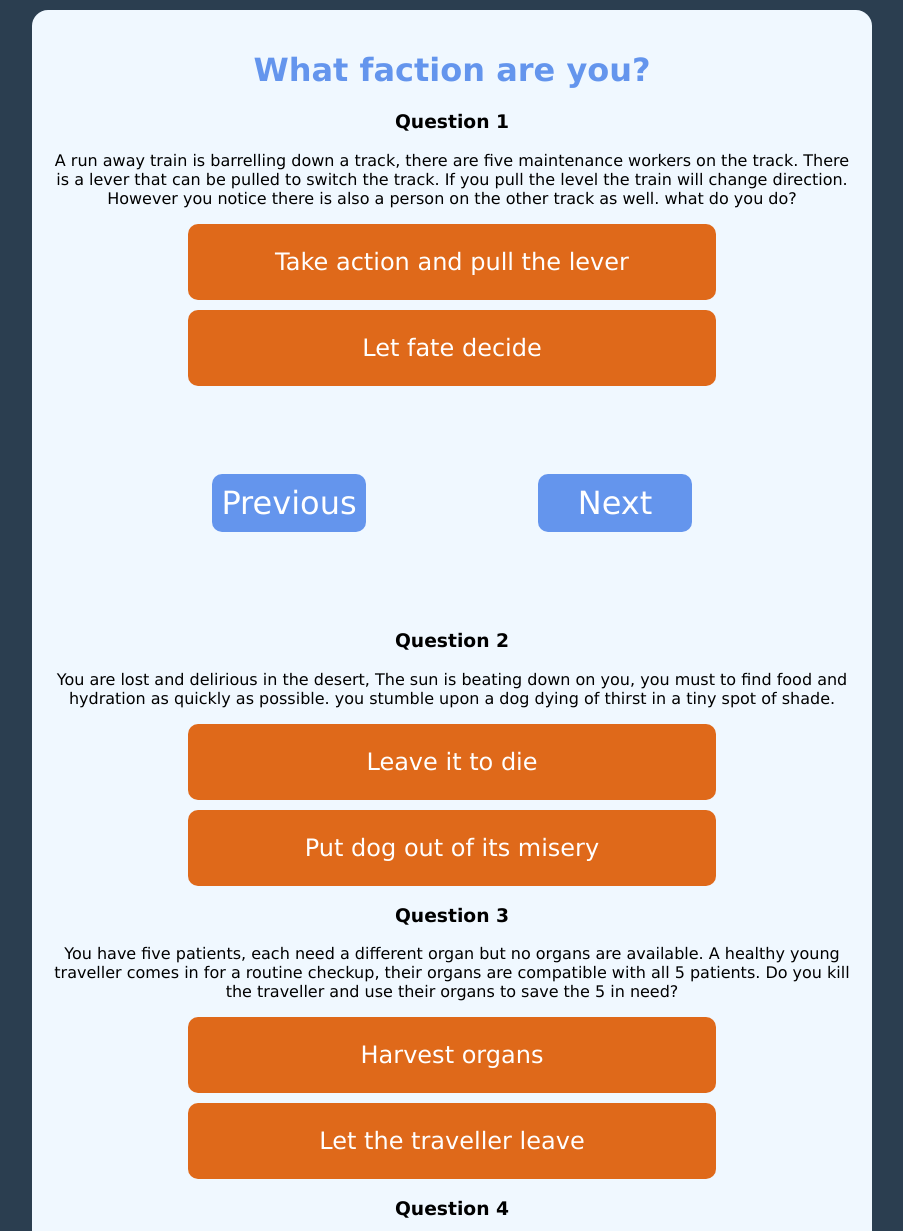
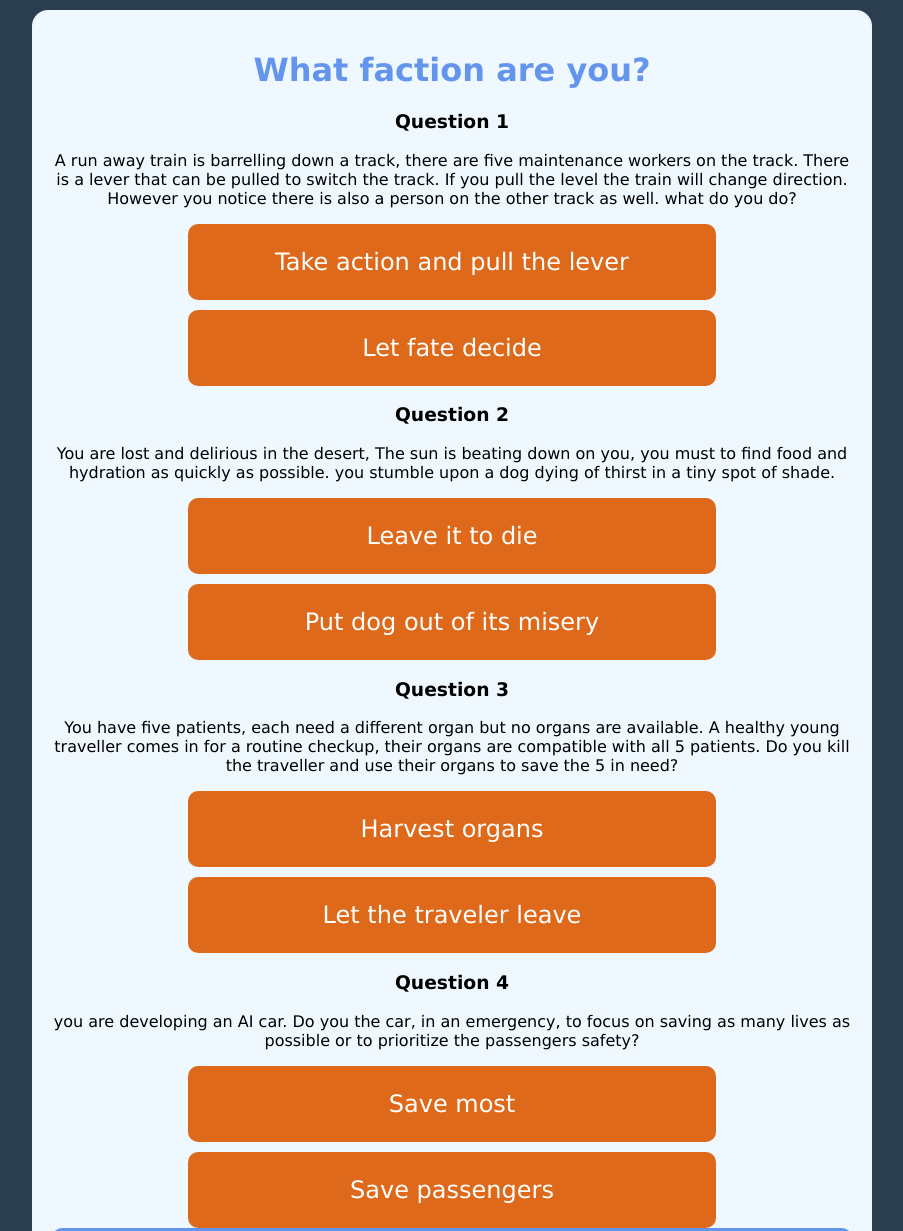
Before and after one commit to TMWcodes/Quiz-calculator, a plain HTML site: page index.html in a window 1280 px wide. Shown: the top 1231 px of the page, without its empty margins (188-1091 px from the left). Drawn offline with nearby package versions, Linux system fonts and the light colour scheme.

Commit message:
Build: remove unused elements

```diff
--- a/index.html
+++ b/index.html
@@ -32,10 +32,10 @@
           <div class="answer" data-value="4">4</div> -->
         </div>
         <!-- Non-breaking space -->
-        <div class="button-holder clearfix">
+        <!-- <div class="button-holder clearfix">
           <div class="previous mini button">Previous</div>
           <div class="next mini button">Next</div>
-        </div>
+        </div> -->
       </section>
 
       <section class="q-n-a">
@@ -69,7 +69,7 @@
         </p>
         <div class="answers">
           <div class="answer" data-value="1">Harvest organs</div>
-          <div class="answer" data-value="2">Let the traveller leave</div>
+          <div class="answer" data-value="2">Let the traveler leave</div>
           <!-- <div class="answer" data-value="3">11</div>
           <div class="answer" data-value="4">12</div> -->
         </div>
```
